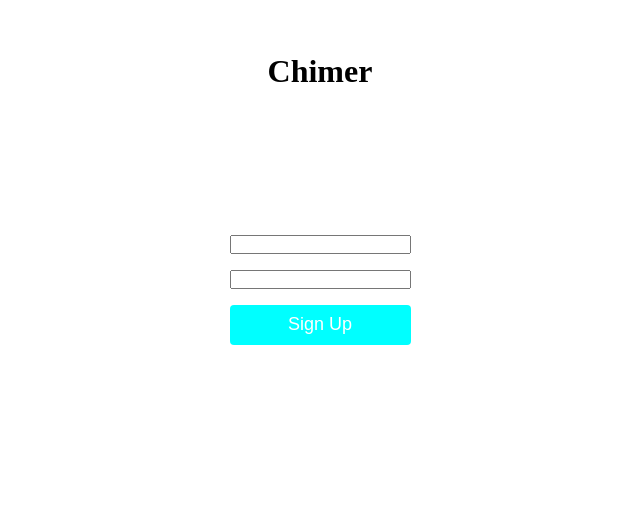
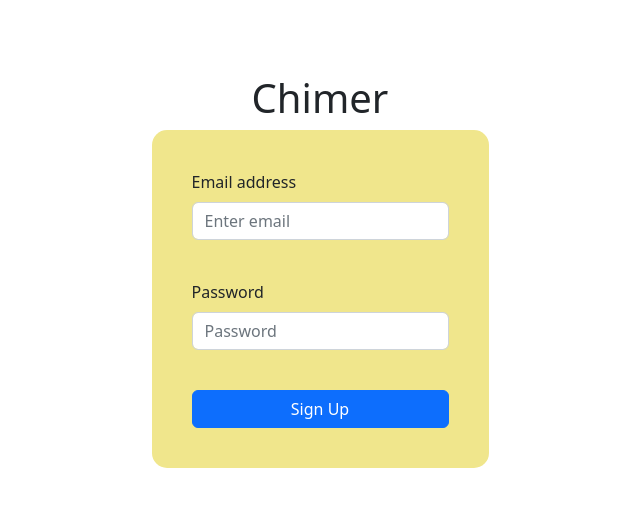
Before and after one commit to CodeX-Academy-Official/level_3__chimer, a React app: page / in a window 1280 px wide. Shown: the part 129-636 px from the top of the page, without its empty margins (320-960 px from the left). Built offline with nearby package versions, Linux system fonts and the light colour scheme; no server answers.

Commit message:
modify form to use bootstrap and add firebase config

```diff
--- a/package.json
+++ b/package.json
@@ -10,7 +10,10 @@
     "build": "webpack --mode production"
   },
   "dependencies": {
+    "bootstrap": "^5.2.3",
+    "firebase": "^9.17.1",
     "react": "^18.2.0",
+    "react-bootstrap": "^2.7.1",
     "react-dom": "^18.2.0"
   },
   "devDependencies": {
@@ -19,6 +22,7 @@
     "@babel/preset-react": "^7.18.6",
     "babel-loader": "^9.1.2",
     "css-loader": "^6.7.3",
+    "dotenv-webpack": "^8.0.1",
     "html-webpack-plugin": "^5.5.0",
     "sass": "^1.57.1",
     "sass-loader": "^13.2.0",
--- a/src/App.scss
+++ b/src/App.scss
@@ -65,3 +65,7 @@
 .auth-main-content {
   height: 100vh;
 }
+
+.w-full {
+  width: 100%;
+}
--- a/src/components/Input.js
+++ /dev/null
@@ -1,7 +0,0 @@
-import React from "react";
-
-const Input = () => {
-  return <input />;
-}
-
-export default Input;
--- /dev/null
+++ b/src/config/index.js
@@ -0,0 +1,19 @@
+const {
+  REACT_APP_FIREBASE_API_KEY: apiKey,
+  REACT_APP_FIREBASE_AUTH_DOMAIN: authDomain,
+  REACT_APP_FIREBASE_PROJECT_ID: projectId,
+  REACT_APP_FIREBASE_STORAGE_BUCKET: storageBucket,
+  REACT_APP_FIREBASE_MESSAGING_SENDER_ID: messagingSenderId,
+  REACT_APP_FIREBASE_APP_ID: appId,
+  REACT_APP_FIREBASE_MEASUREMENT_ID: measurementId,
+} = process.env;
+
+export const firebaseConfig = {
+  apiKey,
+  authDomain,
+  projectId,
+  storageBucket,
+  messagingSenderId,
+  appId,
+  measurementId
+};
--- a/src/index.js
+++ b/src/index.js
@@ -1,7 +1,14 @@
 import React from "react";
 import ReactDOM from "react-dom/client";
+import { initializeApp } from "firebase/app";
+
+import "bootstrap/dist/css/bootstrap.min.css";
+
 import App from "./App";
+import { firebaseConfig } from "./config";
 
+
+const app = initializeApp(firebaseConfig);
 const rootElelemt = ReactDOM.createRoot(document.getElementById("root"));
 
 rootElelemt.render(
--- a/src/pages/sign-up/components/SignUpForm/SignUpForm.scss
+++ b/src/pages/sign-up/components/SignUpForm/SignUpForm.scss
@@ -1,5 +1,5 @@
 .sign-up-form-container {
-  // background-color: khaki;
-  height: 400px;
-  width: 100%;
+  background-color: khaki;
+  padding: 40px;
+  border-radius: 15px;
 }
--- a/src/pages/sign-up/components/SignUpForm/index.js
+++ b/src/pages/sign-up/components/SignUpForm/index.js
@@ -1,16 +1,32 @@
 import React from "react";
-import Button from "../../../../components/Button";
-import Input from "../../../../components/Input";
+import Button from "react-bootstrap/Button";
+import Form from "react-bootstrap/Form";
 import "./SignUpForm.scss";
 
 const SignUpForm = () => {
+  function handleSubmit(e) {
+    e.preventDefault();
+    alert("submitted");
+  }
+
   return (
-    <form className="flex flex-col gap-4">
-      {/* TODO: Replace with bootstrap. */}
-      <Input />
-      <Input />
-      <Button variant="primary">Sign Up</Button>
-    </form>
+    <div className="">
+      <Form className="flex flex-col gap-4" onSubmit={handleSubmit}>
+        <Form.Group className="mb-3" controlId="formBasicEmail">
+          <Form.Label>Email address</Form.Label>
+          <Form.Control type="email" placeholder="Enter email" />
+        </Form.Group>
+
+        <Form.Group className="mb-3" controlId="formBasicPassword">
+          <Form.Label>Password</Form.Label>
+          <Form.Control type="password" placeholder="Password" />
+        </Form.Group>
+
+        <Button variant="primary" type="submit">
+          Sign Up
+        </Button>
+      </Form>
+    </div>
   );
 };
 
--- a/webpack.config.js
+++ b/webpack.config.js
@@ -1,5 +1,6 @@
 const path = require("path");
 const HtmlWebpackPlugin = require("html-webpack-plugin");
+const Dotenv = require('dotenv-webpack');
 
 module.exports = {
   output: {
@@ -10,6 +11,9 @@ module.exports = {
   plugins: [
     new HtmlWebpackPlugin({
       template: "src/index.html",
+    }),
+    new Dotenv({
+      path: path.resolve(__dirname, ".", ".env"),
     }),
   ],
   devServer: {
```
Also changed, not shown: 2 other files (tests, documents, lock files or other folders).
